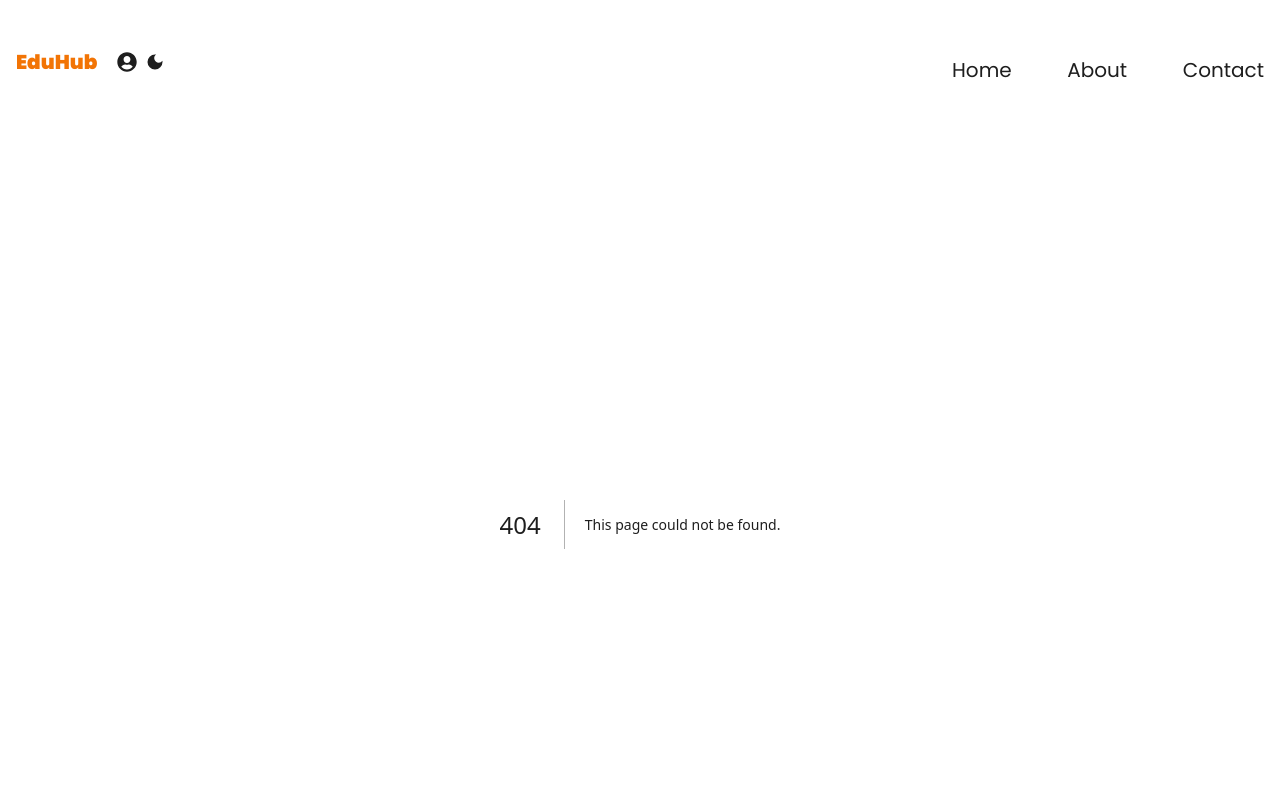
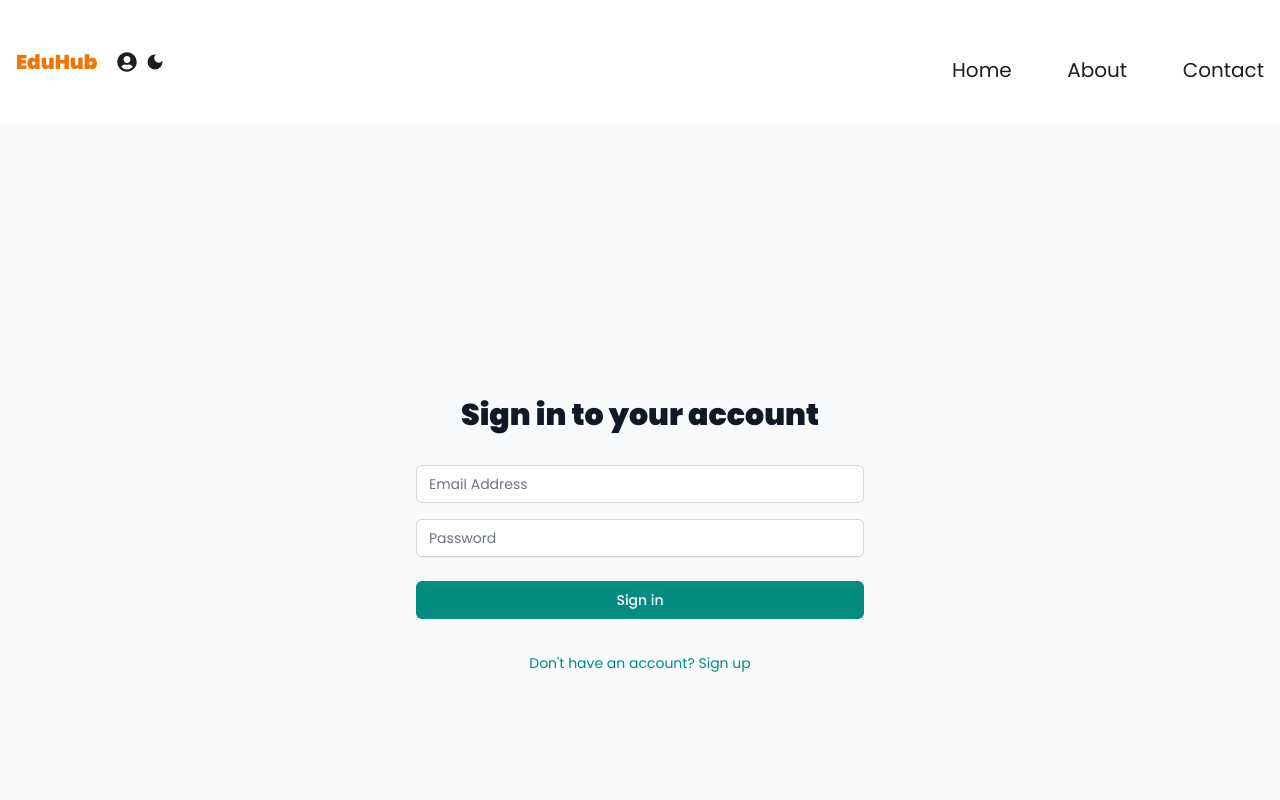
Before and after one commit to Ginasone/SE_Final, a Next.js app in the folder online-course-app/: page /auth in a window 1280 px wide. Before the commit this address had no page. Shown: the top 800 px of the page. Built offline with nearby package versions, Linux system fonts and the light colour scheme.

Commit message:
finally made sign up and sign in page. database connection later

```diff
--- /dev/null
+++ b/online-course-app/src/app/auth/page.tsx
@@ -0,0 +1,146 @@
+'use client';
+
+import React, { useState} from "react";
+
+const Auth = () => {
+    const [isLoginView, setIsLoginView] = useState(true);
+    const [formData, setFormData] = useState({
+        email: '',
+        password: '',
+        confirmPassword: '',
+        name: '',
+        role: 'student'
+    });
+
+    const handleInputChange = (e: React.ChangeEvent<HTMLInputElement | HTMLSelectElement>) => {
+        const { name, value } = e.target;
+        setFormData(prev => ({
+            ...prev,
+            [name]: value
+        }));
+    };
+
+    const handleSubmit = (e: React.FormEvent) => {
+        e.preventDefault();
+        //Implementation
+        if (isLoginView) {
+            console.log('Login with:', formData.email, formData.password);
+        }
+        else {
+            if (formData.password !== formData.confirmPassword) {
+                alert('Passwords do not match!');
+                return;
+            }
+            console.log('Sign up with:', formData);
+        }
+    };
+
+    return (
+        <div className="min h-screen flex items-center justify-center bg-gray-50 dark:bg-black py-12 px-4 sm:px-6 lg:px-8">
+            <div className="max-w-md w-full space-y-8">
+                <div>
+                    <h2 className="mt-6 text-center text-3xl font-extrabold text-gray-900 dark:text-white">
+                        {isLoginView ? 'Sign in to your account' : 'Create a new account'}
+                    </h2>
+                </div>
+                <form className="mt-8 space-y-6" onSubmit={handleSubmit}>
+                    <div className="rounded-md shadow-sm space-y-4">
+                        {!isLoginView && (
+                            <>
+                                <div>
+                                    <label htmlFor="name" className="sr-only">Full Name</label>
+                                    <input
+                                        id="name"
+                                        name="name"
+                                        type="text"
+                                        required
+                                        className="appearance-none rounded-md relative block w-full px-3 py-2 border border-gray-300 dark:border-gray-600 placeholder-gray-500 dark:placeholder-gray-400 text-gray-900 dark:text-white dark:bg-gray-800 focus:outline-none focus:ring-primary focus:border-primary focus:z-10 sm:text-sm"
+                                        placeholder="Full Name"
+                                        value={formData.name}
+                                        onChange={handleInputChange}
+                                    />
+                                </div>
+                                <div>
+                                    <label htmlFor="role" className="sr-only">Role</label>
+                                    <select
+                                        id="role"
+                                        name="role"
+                                        className="appearance-none rounded-md relative block w-full px-3 py-2 border border-gray-300 dark:border-gray-600 placeholder-gray-500 dark:placeholder-gray-400 text-gray-900 dark:text-white dark:bg-gray-800 focus:outline-none focus:ring-primary focus:border-primary focus:z-10 sm:text-sm"
+                                        value={formData.role}
+                                        onChange={handleInputChange}
+                                    >
+                                        <option value="student">Student</option>
+                                        <option value="teacher">Teacher</option>
+                                    </select>
+                                </div>
+                            </>
+                        )}
+                        <div>
+                            <label htmlFor="email" className="sr-only">Email Address</label>
+                            <input
+                                id="email"
+                                name="email"
+                                type="email"
+                                autoComplete="email"
+                                required
+                                className="appearance-none rounded-md relative block w-full px-3 py-2 border border-gray-300 dark:border-gray-600 placeholder-gray-500 dark:placeholder-gray-400 text-gray-900 dark:text-white dark:bg-gray-800 focus:outline-none focus:ring-primary focus:border-primary focus:z-10 sm:text-sm"
+                                placeholder="Email Address"
+                                value={formData.email}
+                                onChange={handleInputChange}
+                            />
+                        </div>
+                        <div>
+                            <label htmlFor="password" className="sr-only">Password</label>
+                            <input
+                                id="password"
+                                name="password"
+                                type="password"
+                                autoComplete="current-password"
+                                required
+                                className="appearance-none rounded-md relative block w-full px-3 py-2 border border-gray-300 dark:border-gray-600 placeholder-gray-500 dark:placeholder-gray-400 text-gray-900 dark:text-white dark:bg-gray-800 focus:outline-none focus:ring-primary focus:border-primary focus:z-10 sm:text-sm"
+                                placeholder="Password"
+                                value={formData.password}
+                                onChange={handleInputChange}
+                            />
+                        </div>
+                        {!isLoginView && (
+                            <div>
+                                <label htmlFor="confirmPassword" className="sr-only">Confirm Password</label>
+                                <input
+                                    id="confirmPassword"
+                                    name="confirmPassword"
+                                    type="password"
+                                    required
+                                    className="appearance-none rounded-md relative block w-full px-3 py-2 border border-gray-300 dark:border-gray-600 placeholder-gray-500 dark:placeholder-gray-400 text-gray-900 dark:text-white dark:bg-gray-800 focus:outline-none focus:ring-primary focus:border-primary focus:z-10 sm:text-sm"
+                                    placeholder="Confirm Password"
+                                    value={formData.confirmPassword}
+                                    onChange={handleInputChange}
+                                />
+                            </div>
+                        )}
+                    </div>
+
+                    <div>
+                        <button
+                            type="submit"
+                            className="group relative w-full flex justify-center py-2 px-4 border border-transparent text-sm font-medium rounded-md text-white bg-primary hover:bg-secondary focus:outline-none focus:ring-2 focus:ring-offset-2 focus:ring-primary"
+                        >
+                            {isLoginView ? 'Sign in' : 'Sign up'}
+                        </button>
+                    </div>
+                </form>
+
+                <div className="text-center">
+                    <button
+                        className="text-sm text-primary hover:text-secondary"
+                        onClick={() => setIsLoginView(!isLoginView)}
+                    >
+                        {isLoginView ? "Don't have an account? Sign up" : "Already have an account? Sign in"}
+                    </button>
+                </div>
+            </div>
+        </div>
+    );
+};
+
+export default Auth;
```
